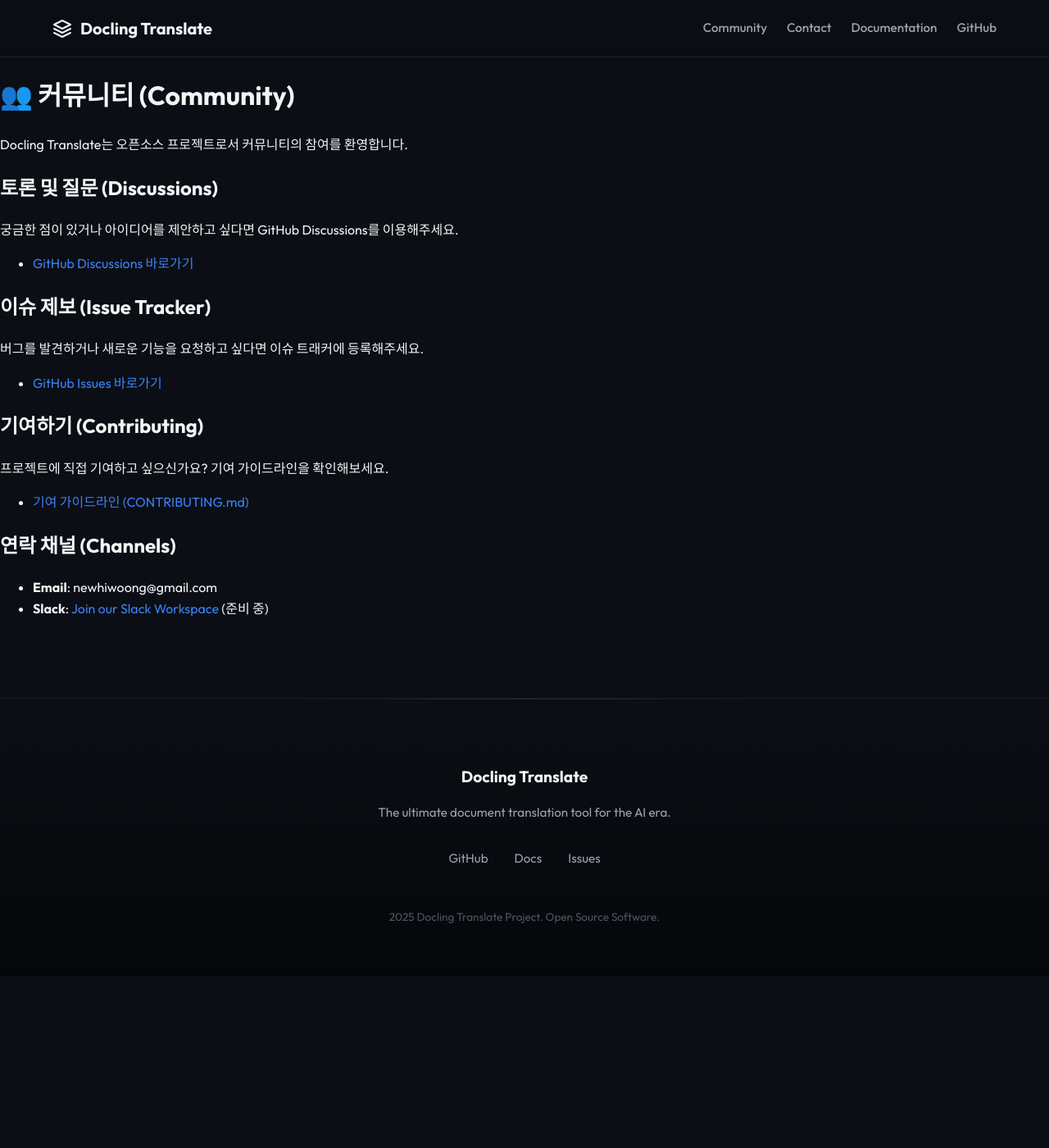
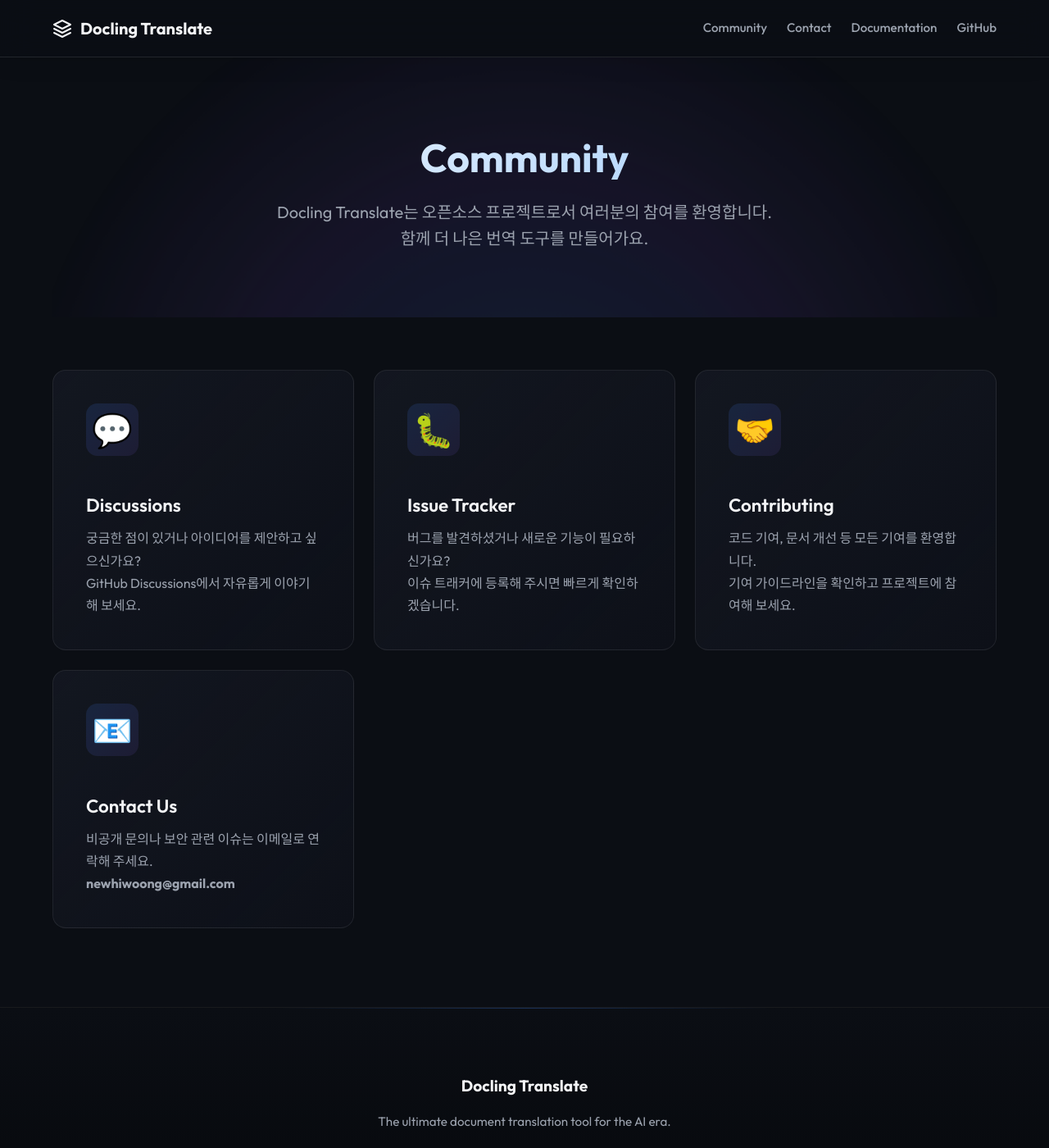
Before and after one commit to gyunggyung/docling-translate, a Jekyll site: the page built from community.md, in a window 1280 px wide and 1400 px high. Shown: the whole window at 82% size. Built offline with Jekyll 4.4.1, drawn with Linux system fonts in a browser that asks for light colours; some web fonts are replaced.

Commit message:
Enhance Community and Contact pages with premium card design

```diff
--- a/community.md
+++ b/community.md
@@ -4,22 +4,54 @@
 permalink: /community/
 ---
 
-# 👥 커뮤니티 (Community)
+<div class="wrapper">
+    <div class="hero" style="padding: 4rem 0 2rem;">
+        <h1 class="hero-title" style="font-size: 3rem;">Community</h1>
+        <p class="hero-desc">
+            Docling Translate는 오픈소스 프로젝트로서 여러분의 참여를 환영합니다.<br>
+            함께 더 나은 번역 도구를 만들어가요.
+        </p>
+    </div>
 
-Docling Translate는 오픈소스 프로젝트로서 커뮤니티의 참여를 환영합니다.
+    <div class="feature-grid">
+        <!-- Discussions -->
+        <a href="https://github.com/gyunggyung/docling-translate/discussions" class="feature-card" style="text-decoration: none;">
+            <div class="feature-icon">💬</div>
+            <h3 class="feature-title">Discussions</h3>
+            <p class="feature-desc">
+                궁금한 점이 있거나 아이디어를 제안하고 싶으신가요?<br>
+                GitHub Discussions에서 자유롭게 이야기해 보세요.
+            </p>
+        </a>
 
-## 토론 및 질문 (Discussions)
-궁금한 점이 있거나 아이디어를 제안하고 싶다면 GitHub Discussions를 이용해주세요.
-- [GitHub Discussions 바로가기](https://github.com/gyunggyung/docling-translate/discussions)
+        <!-- Issues -->
+        <a href="https://github.com/gyunggyung/docling-translate/issues" class="feature-card" style="text-decoration: none;">
+            <div class="feature-icon">🐛</div>
+            <h3 class="feature-title">Issue Tracker</h3>
+            <p class="feature-desc">
+                버그를 발견하셨거나 새로운 기능이 필요하신가요?<br>
+                이슈 트래커에 등록해 주시면 빠르게 확인하겠습니다.
+            </p>
+        </a>
 
-## 이슈 제보 (Issue Tracker)
-버그를 발견하거나 새로운 기능을 요청하고 싶다면 이슈 트래커에 등록해주세요.
-- [GitHub Issues 바로가기](https://github.com/gyunggyung/docling-translate/issues)
+        <!-- Contributing -->
+        <a href="https://docling-translate.readthedocs.io/ko/latest/contribution.html" class="feature-card" style="text-decoration: none;">
+            <div class="feature-icon">🤝</div>
+            <h3 class="feature-title">Contributing</h3>
+            <p class="feature-desc">
+                코드 기여, 문서 개선 등 모든 기여를 환영합니다.<br>
+                기여 가이드라인을 확인하고 프로젝트에 참여해 보세요.
+            </p>
+        </a>
 
-## 기여하기 (Contributing)
-프로젝트에 직접 기여하고 싶으신가요? 기여 가이드라인을 확인해보세요.
-- [기여 가이드라인 (CONTRIBUTING.md)](https://docling-translate.readthedocs.io/ko/latest/contribution.html)
-
-## 연락 채널 (Channels)
-- **Email**: newhiwoong@gmail.com
-- **Slack**: [Join our Slack Workspace](#) (준비 중)
+        <!-- Email -->
+        <div class="feature-card">
+            <div class="feature-icon">📧</div>
+            <h3 class="feature-title">Contact Us</h3>
+            <p class="feature-desc">
+                비공개 문의나 보안 관련 이슈는 이메일로 연락해 주세요.<br>
+                <strong>newhiwoong@gmail.com</strong>
+            </p>
+        </div>
+    </div>
+</div>
```
Also changed, not shown: contact.md (+47 -11 lines).
